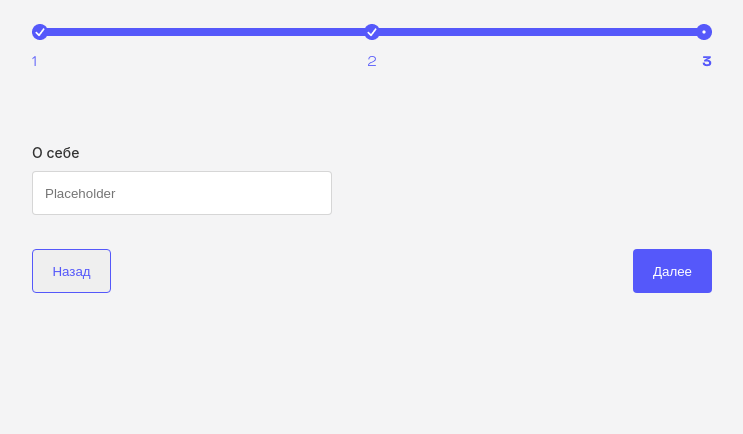
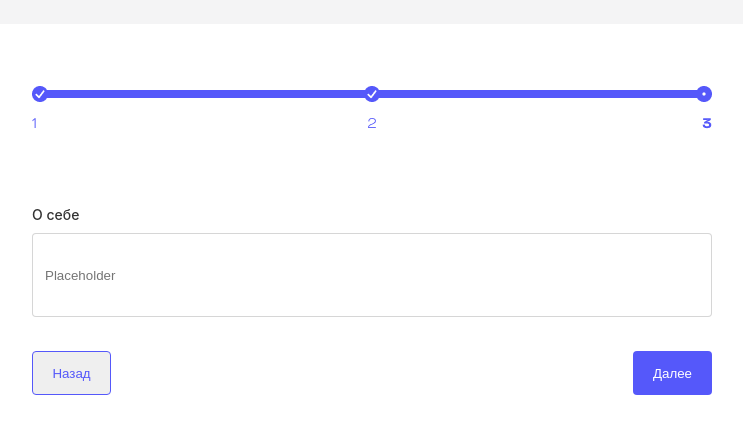
Before and after one commit to vituuushka/FractalWeb-testTask, a React (Create React App) app in the folder react-form/: page /step3 in a window 1280 px wide. Shown: the top 434 px of the page, without its empty margins (268-1011 px from the left). Built offline with nearby package versions, Linux system fonts and the light colour scheme.

Commit message:
add step3

```diff
--- a/react-form/src/components/Step2/Adavantages/Advantage.js
+++ b/react-form/src/components/Step2/Adavantages/Advantage.js
@@ -15,15 +15,17 @@ const Advantage = ({name,removeAdvantage,id,onTextChange,advantage, errors,regis
     }
 
     return (
-        <div className={s.input}>
+        <div className={s.advantage}>
+            <div className={s.input}>
             <input type="text" name={name}
              placeholder="Placeholder"
              ref={advValue}
              value={advantage}
              {...register(name)}
              onChange={onChange}/>
-             <p>{errors[name]?.message}</p>
             <button className={s.button} type="button" onClick={deleteAdv}><img src={advDelete} /></button>
+            </div>
+            <p>{errors[name]?.message}</p>
         </div>
     )
 }
--- a/react-form/src/components/Step2/Adavantages/Advantage.module.css
+++ b/react-form/src/components/Step2/Adavantages/Advantage.module.css
@@ -6,6 +6,9 @@
     gap: 16px;
     margin-bottom: 8px;
 
+}
+.input p{
+    display: block;
 }
 .input input {
     width: 300px;
--- /dev/null
+++ b/react-form/src/components/Step3/Step3.css
@@ -0,0 +1,9 @@
+.background-step3 {
+    padding: 62px 110px 0px 110px;
+    width: 900px;
+    height: 500px;
+}
+.step3-form input {
+    width: 680px;
+    height: 84px;
+}
--- a/react-form/src/components/Step3/Step3.js
+++ b/react-form/src/components/Step3/Step3.js
@@ -2,14 +2,21 @@ import React from "react";
 import { useData } from "../../DataContext";
 import {useNavigate} from 'react-router-dom';
 import { useForm } from "react-hook-form";
-import stepper3 from '../../assets/images/stepper3.png'
+import stepper3 from '../../assets/images/stepper3.png';
+import './Step3.css';
+import * as yup from 'yup';
+import {yupResolver} from '@hookform/resolvers/yup';
 
+const schema = yup.object().shape({
+    about: yup.string().required('Обязательное поле').max(30, 'Максимальное число символов: 200')
+})
 const Step3 = () => {
     const { setValues, data: globalData } = useData();
     const navigate = useNavigate()
     const { register, handleSubmit, formState:{errors} } = useForm({
         mode: "onBlur",
-        // resolver: yupResolver(schema)
+        resolver: yupResolver(schema),
+        defaultValues: { about: globalData.about}
     })
     const onSubmit = (data) => {
         setValues(data)
@@ -21,11 +28,11 @@ const Step3 = () => {
     }
 
     return(
-        <div background background-step3>
+        <div className="background background-step3">
             <div className='stepper'>
                 <img src={stepper3} />
             </div>
-            <form onSubmit={handleSubmit(onSubmit)} className='step-form' >
+            <form onSubmit={handleSubmit(onSubmit)} className='step-form step3-form' >
             <div className='step-input'>
                     <label>О себе</label>
                     <input type='text' name='about'
```
